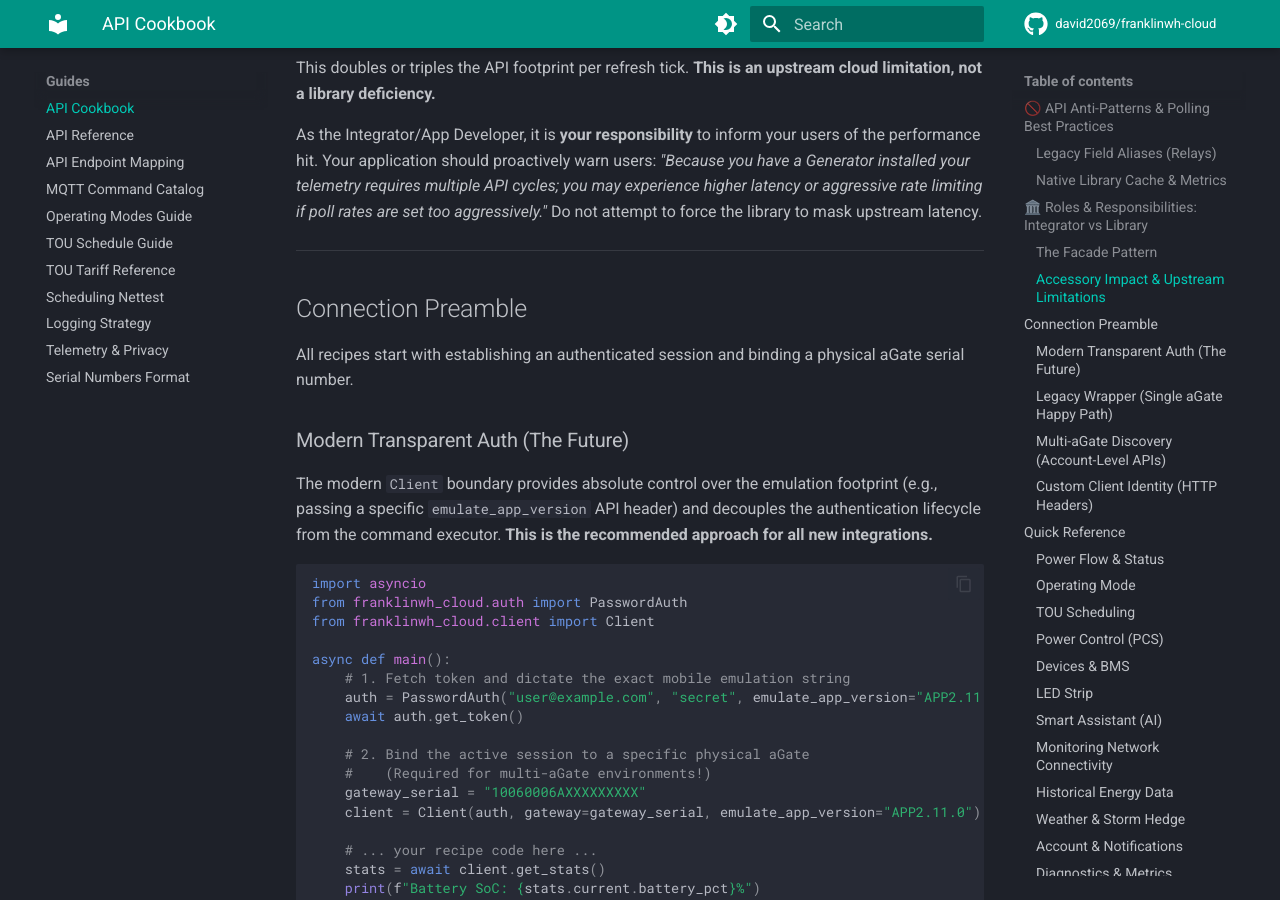
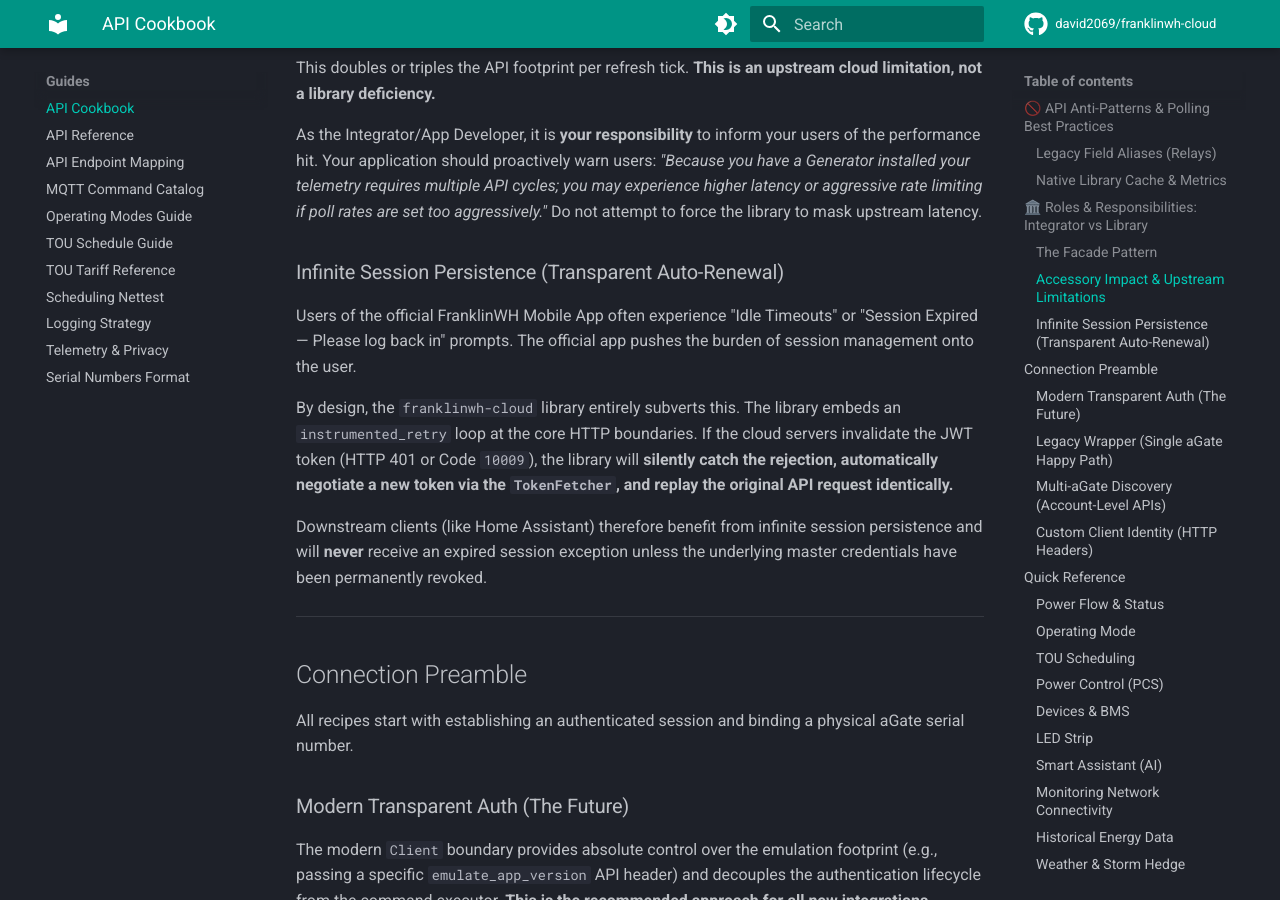
Before and after one commit to david2069/franklinwh-cloud, an MkDocs documentation site: the page built from docs/API_COOKBOOK.md, in a window 1280 px wide and 900 px high, scrolled down 2027 px. Built offline with MkDocs 1.6.1 and Material for MkDocs 9.7.7, drawn with Linux system fonts in a browser that asks for light colours; comment, search, counter and statistics services are not loaded.

Commit message:
docs: detail infinite session persistence transparent auto-renewal vs official app

```diff
--- a/docs/API_COOKBOOK.md
+++ b/docs/API_COOKBOOK.md
@@ -50,6 +50,13 @@ This doubles or triples the API footprint per refresh tick.
 **This is an upstream cloud limitation, not a library deficiency.**
 
 As the Integrator/App Developer, it is **your responsibility** to inform your users of the performance hit. Your application should proactively warn users: *"Because you have a Generator installed your telemetry requires multiple API cycles; you may experience higher latency or aggressive rate limiting if poll rates are set too aggressively."* Do not attempt to force the library to mask upstream latency.
+
+### Infinite Session Persistence (Transparent Auto-Renewal)
+Users of the official FranklinWH Mobile App often experience "Idle Timeouts" or "Session Expired — Please log back in" prompts. The official app pushes the burden of session management onto the user.
+
+By design, the `franklinwh-cloud` library entirely subverts this. The library embeds an `instrumented_retry` loop at the core HTTP boundaries. If the cloud servers invalidate the JWT token (HTTP 401 or Code `10009`), the library will **silently catch the rejection, automatically negotiate a new token via the `TokenFetcher`, and replay the original API request identically.**
+
+Downstream clients (like Home Assistant) therefore benefit from infinite session persistence and will **never** receive an expired session exception unless the underlying master credentials have been permanently revoked.
 
 ---
 
```
